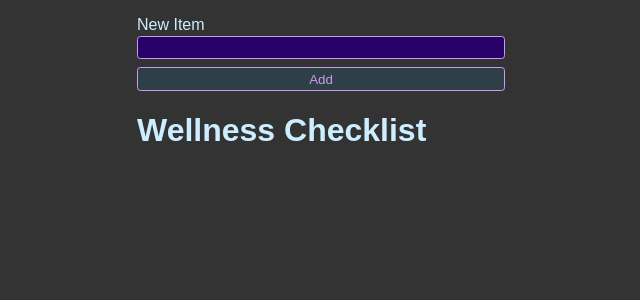
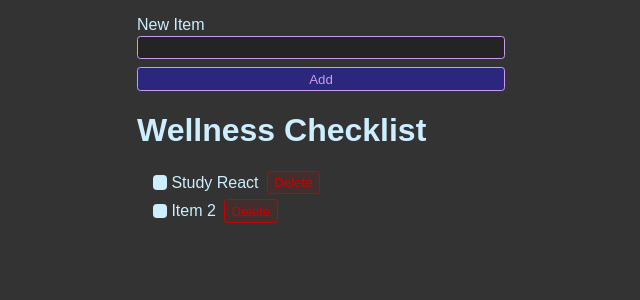
Before and after one commit to alondramora/wellness-checklist, a React (Vite) app: page / in a window 1280 px wide. Shown: the top 300 px of the page, without its empty margins (319-959 px from the left). Built offline with nearby package versions, Linux system fonts and the light colour scheme.

Commit message:
added useState so that it begins with an empty string and added onChange to my inpute. The onChange will make the new input value the new item

```diff
--- a/src/App.jsx
+++ b/src/App.jsx
@@ -1,16 +1,40 @@
+import { useState } from "react";
 import "./styles.css";
 
 export default function App() {
+  const [newItem, setNewItem] = useState("");
+
   return (
     <>
       <form className="new-item-form">
         <div className="form-row">
-          <label htmlFor="inputItem">New Item</label>
-          <input type="text" id="inputItem" />
+          <label htmlFor="input">New Item</label>
+          <input
+            value={newItem}
+            onChange={(e) => setNewItem(e.target.value)}
+            type="text"
+            id="input"
+          />
         </div>
         <button className="btn">Add</button>
       </form>
       <h1>Wellness Checklist</h1>
+      <ul className="list">
+        <li>
+          <label>
+            <input type="checkbox" />
+            Study React
+          </label>
+          <button className="btn btn-danger">Delete</button>
+        </li>
+        <li>
+          <label>
+            <input type="checkbox" />
+            Item 2
+          </label>
+          <button className="btn btn-danger">Delete</button>
+        </li>
+      </ul>
     </>
   );
 }
--- a/src/styles.css
+++ b/src/styles.css
@@ -24,7 +24,7 @@ body {
 }
 
 .btn {
-  background: hsl(200, 100%, 50%, 0.1);
+  background: hsla(242, 73%, 43%, 0.526);
   border: 1px solid hsl(274, 71%, 77%);
   color: hsl(274, 71%, 77%);
   padding: 0.25em 0.5em;
@@ -35,7 +35,7 @@ body {
 
 .btn:hover,
 .btn:focus-visible {
-  background: hsl(200, 100%, 50%, 0.2);
+  background: hsla(324, 58%, 54%, 0.742);
 }
 
 .btn.btn-danger {
@@ -52,7 +52,7 @@ body {
 .new-item-form input {
   outline: none;
   border: 1px solid hsl(274, 71%, 77%);
-  background: hsl(262, 96%, 21%);
+  background: hsl(0, 0%, 14%);
   border-radius: 0.25em;
   padding: 0.25em 0.5em;
   color: hsl(200, 100%, 90%);
```
